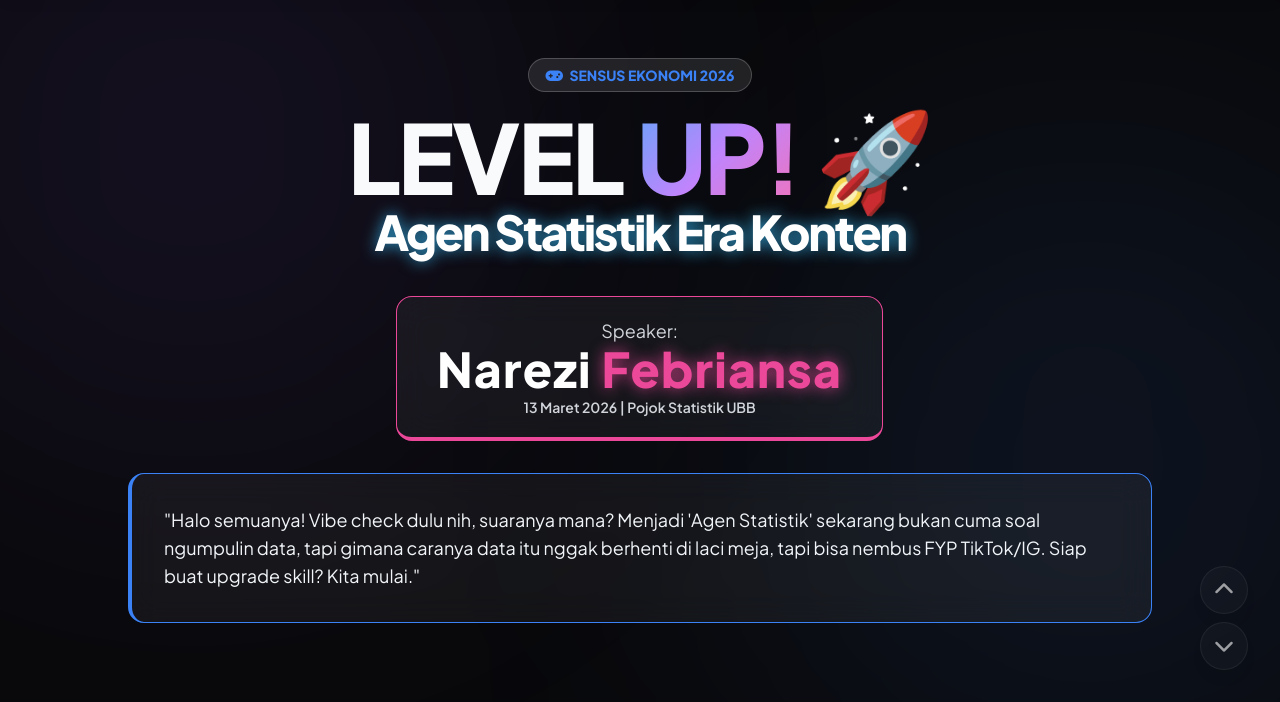
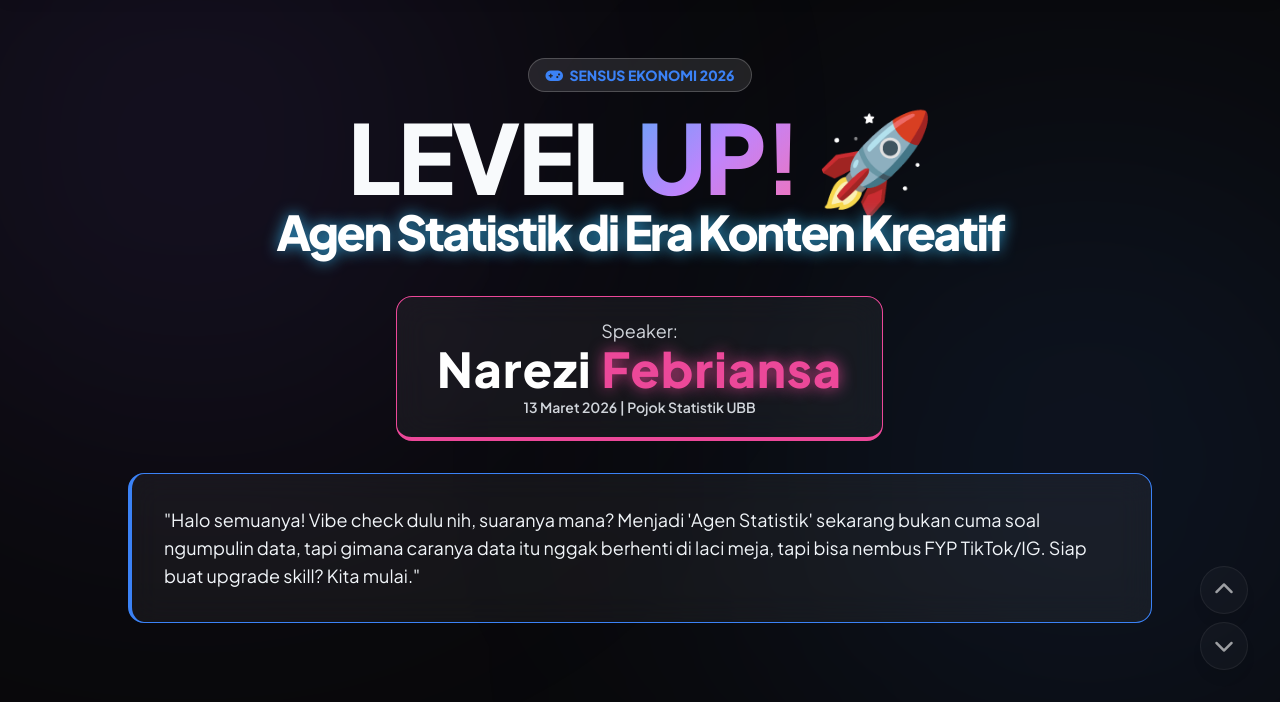
Before and after one commit to elzyes77/pojokstatistik, a plain HTML site: page index.html in a window 1280 px wide. Shown: the part 98-800 px from the top of the page. Drawn offline with nearby package versions, Linux system fonts and the light colour scheme.

Commit message:
Update subtitle for creative content agency

```diff
--- a/index.html
+++ b/index.html
@@ -79,7 +79,7 @@
 
             <h1 data-aos="zoom-in" class="text-4xl sm:text-5xl md:text-7xl lg:text-8xl font-black mb-2 tracking-tight leading-tight">
                 LEVEL <span class="text-gradient">UP!</span> 🚀<br>
-                <span class="text-xl sm:text-2xl md:text-5xl text-white text-glow-blue mt-1 block">Agen Statistik Era Konten</span>
+                <span class="text-xl sm:text-2xl md:text-5xl text-white text-glow-blue mt-1 block">Agen Statistik di Era Konten Kreatif</span>
             </h1>
 
             <div data-aos="zoom-in" data-aos-delay="100" class="my-4 md:my-8 glass-card px-5 py-3 md:px-10 md:py-5 border-b-2 md:border-b-4 border-neonPink inline-block w-full sm:w-auto">
```
